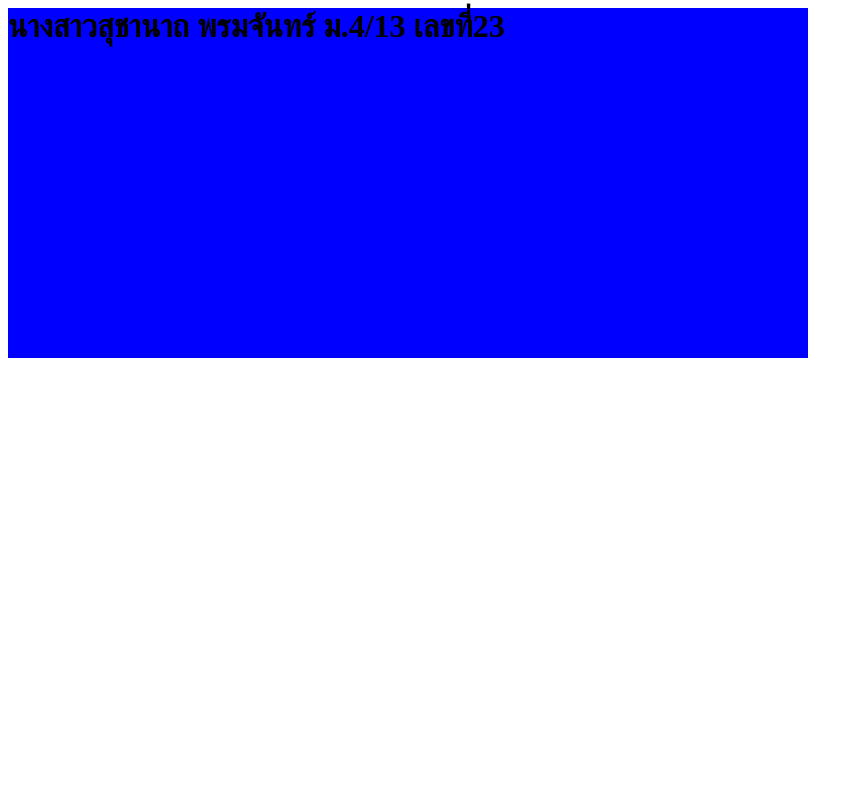
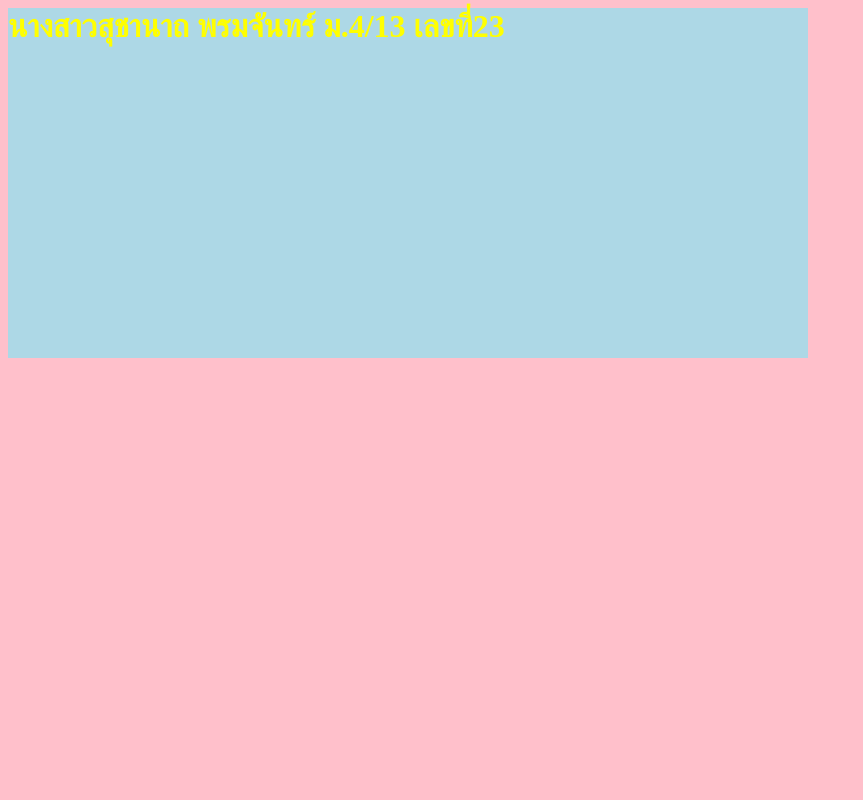
Before and after one commit to 57042/mywebsite, a PHP site: page /page2.php in a window 1280 px wide. Shown: the whole page, without its empty margins (0-863 px from the left). Run offline with PHP 8.4, Linux system fonts and the light colour scheme.

Commit message:
Update page2.php

```diff
--- a/page2.php
+++ b/page2.php
@@ -7,7 +7,13 @@
 				height: 350px;
 			}
 			.box{
-				background-color: blue;
+				background-color: lightblue;
+			}
+                        body{
+                                background-color: pink;
+			}
+                        h1{
+                                color: yellow;
 			}
 		</style>
 	</head>
```
